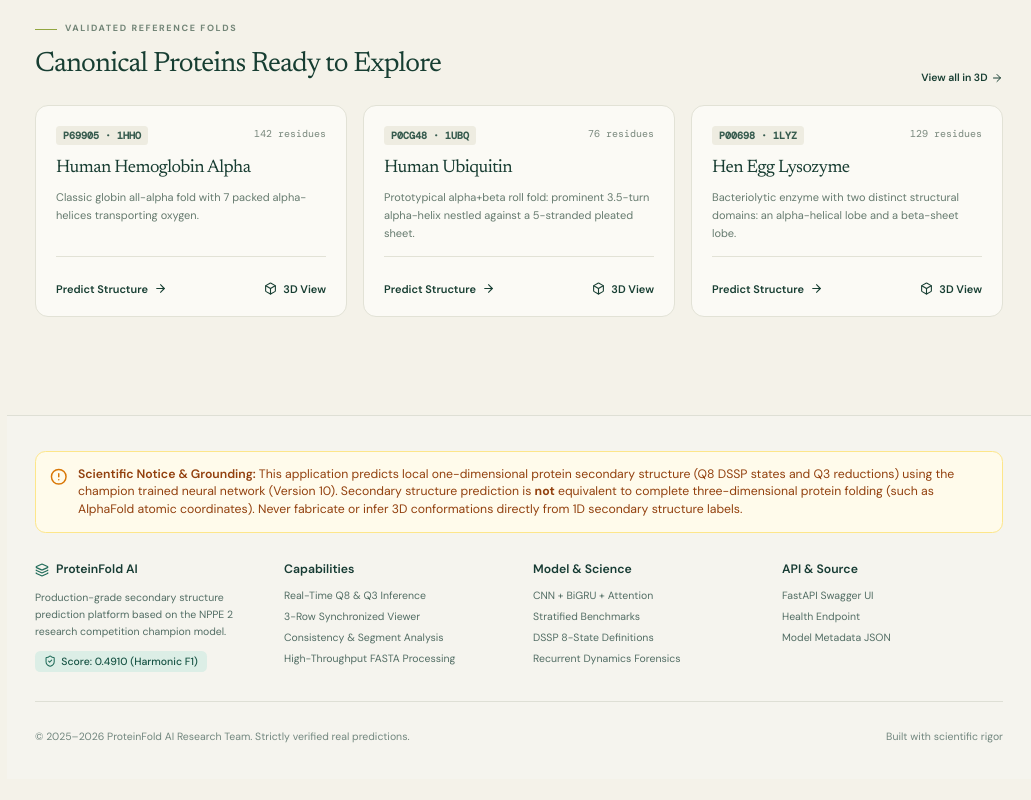
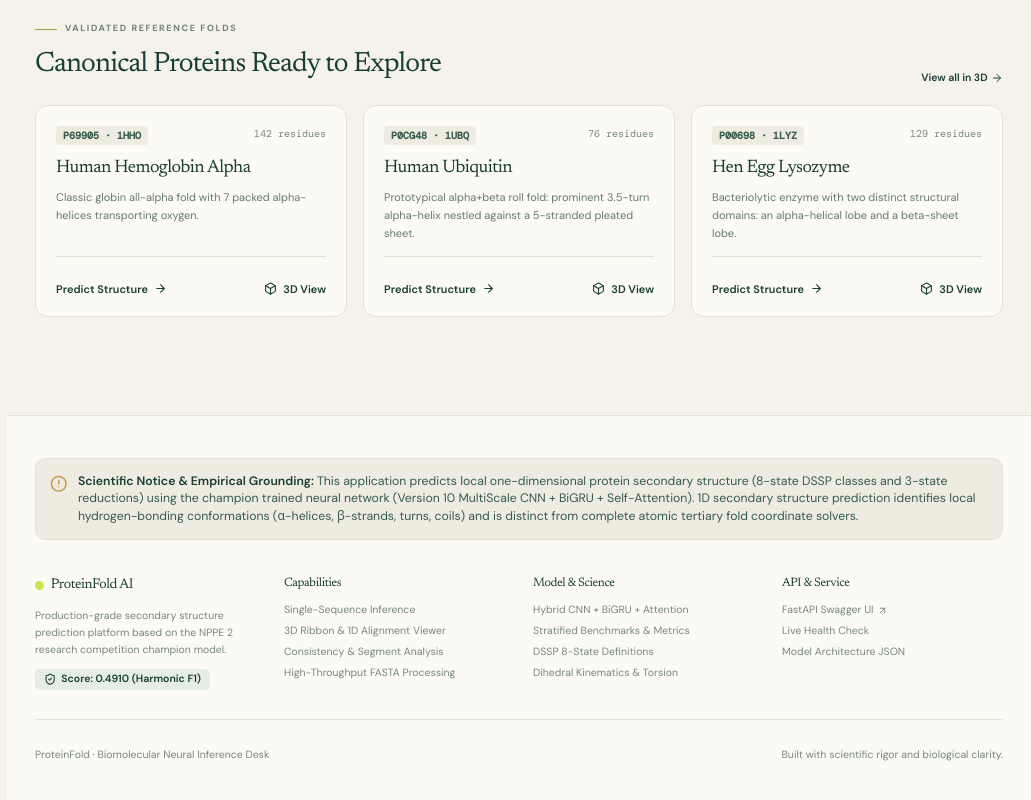
Before and after one commit to manyakaistha/helixq-protein-folding, a Next.js app in the folder frontend/: page / in a window 1280 px wide. Shown: the part 1331-2131 px from the top of the page, without its empty margins (249-1280 px from the left). Before the commit the page ends 2110 px from the top, so only its background shows below. Built offline with nearby package versions, Linux system fonts and the light colour scheme; no server answers; a web font is replaced by a local one.

Commit message:
feat(ops): add automated daemon launcher script and update footer layout

```diff
--- a/frontend/src/components/Footer.tsx
+++ b/frontend/src/components/Footer.tsx
@@ -1,73 +1,132 @@
 'use client';
 
 import React from 'react';
+import { API_BASE_URL } from '@/lib/api';
 import Link from 'next/link';
-import { AlertCircle, Layers, ShieldCheck } from 'lucide-react';
+import { AlertCircle, Layers, ShieldCheck, ArrowUpRight } from 'lucide-react';
 
 export const Footer: React.FC = () => {
   return (
-    <footer className="border-t border-slate-200 dark:border-slate-800 bg-slate-50 dark:bg-slate-950 py-10 mt-20">
+    <footer className="border-t border-[var(--line)] bg-[var(--surface)] py-12 mt-20">
       <div className="max-w-7xl mx-auto px-4 sm:px-6 lg:px-8">
-        {/* Scientific & Biological Disclaimer Banner */}
-        <div className="mb-8 p-4 rounded-xl bg-amber-50 dark:bg-amber-950/30 border border-amber-200 dark:border-amber-800/50 flex items-start space-x-3 text-amber-800 dark:text-amber-300 text-xs sm:text-sm leading-relaxed">
-          <AlertCircle className="w-5 h-5 flex-shrink-0 text-amber-600 dark:text-amber-400 mt-0.5" />
+        {/* Scientific & Biological Grounding Notice */}
+        <div className="mb-10 p-4 rounded-xl bg-[var(--paper-deep)] border border-[var(--line)] flex items-start space-x-3 text-[var(--ink-soft)] text-xs sm:text-sm leading-relaxed">
+          <AlertCircle className="w-5 h-5 shrink-0 text-[var(--gold)] mt-0.5" />
           <div>
-            <span className="font-semibold">Scientific Notice & Grounding: </span>
-            This application predicts local one-dimensional protein secondary structure (Q8 DSSP states and Q3 reductions) using the champion
-            trained neural network (Version 10). Secondary structure prediction is <strong>not</strong> equivalent to complete three-dimensional
-            protein folding (such as AlphaFold atomic coordinates). Never fabricate or infer 3D conformations directly from 1D secondary structure labels.
+            <span className="font-semibold text-[var(--ink)]">Scientific Notice & Empirical Grounding: </span>
+            This application predicts local one-dimensional protein secondary structure (8-state DSSP classes and 3-state reductions) using the champion trained neural network (Version 10 MultiScale CNN + BiGRU + Self-Attention). 1D secondary structure prediction identifies local hydrogen-bonding conformations (&alpha;-helices, &beta;-strands, turns, coils) and is distinct from complete atomic tertiary fold coordinate solvers.
           </div>
         </div>
 
         <div className="grid grid-cols-1 md:grid-cols-4 gap-8 mb-8 text-sm">
           <div className="space-y-3">
-            <h4 className="font-semibold text-slate-900 dark:text-white flex items-center space-x-2">
-              <Layers className="w-4 h-4 text-purple-600" />
+            <h4 className="font-serif text-base font-semibold text-[var(--ink)] flex items-center space-x-2">
+              <span className="w-2.5 h-2.5 rounded-full bg-[var(--lime)]" />
               <span>ProteinFold AI</span>
             </h4>
-            <p className="text-slate-500 dark:text-slate-400 text-xs leading-relaxed">
+            <p className="text-[var(--ink-muted)] text-xs leading-relaxed">
               Production-grade secondary structure prediction platform based on the NPPE 2 research competition champion model.
             </p>
-            <div className="inline-flex items-center space-x-1.5 px-2.5 py-1 rounded-md bg-purple-100 dark:bg-purple-950/60 text-purple-700 dark:text-purple-300 text-xs font-medium">
-              <ShieldCheck className="w-3.5 h-3.5 text-purple-600" />
+            <div className="inline-flex items-center space-x-1.5 px-2.5 py-1 rounded-md bg-[rgba(30,120,94,0.1)] text-[var(--forest)] text-xs font-semibold">
+              <ShieldCheck className="w-3.5 h-3.5 text-[var(--forest)]" />
               <span>Score: 0.4910 (Harmonic F1)</span>
             </div>
           </div>
 
           <div>
-            <h4 className="font-semibold text-slate-900 dark:text-white mb-3">Capabilities</h4>
-            <ul className="space-y-2 text-xs text-slate-500 dark:text-slate-400">
-              <li><Link href="/predict" className="hover:text-purple-600">Real-Time Q8 & Q3 Inference</Link></li>
-              <li><Link href="/viewer" className="hover:text-purple-600">3-Row Synchronized Viewer</Link></li>
-              <li><Link href="/analysis" className="hover:text-purple-600">Consistency & Segment Analysis</Link></li>
-              <li><Link href="/batch" className="hover:text-purple-600">High-Throughput FASTA Processing</Link></li>
+            <h4 className="font-serif text-sm font-semibold text-[var(--ink)] mb-3">Capabilities</h4>
+            <ul className="space-y-2 text-xs text-[var(--ink-muted)]">
+              <li>
+                <Link href="/predict" className="hover:text-[var(--forest)] transition-colors">
+                  Single-Sequence Inference
+                </Link>
+              </li>
+              <li>
+                <Link href="/viewer" className="hover:text-[var(--forest)] transition-colors">
+                  3D Ribbon & 1D Alignment Viewer
+                </Link>
+              </li>
+              <li>
+                <Link href="/analysis" className="hover:text-[var(--forest)] transition-colors">
+                  Consistency & Segment Analysis
+                </Link>
+              </li>
+              <li>
+                <Link href="/batch" className="hover:text-[var(--forest)] transition-colors">
+                  High-Throughput FASTA Processing
+                </Link>
+              </li>
             </ul>
           </div>
 
           <div>
-            <h4 className="font-semibold text-slate-900 dark:text-white mb-3">Model & Science</h4>
-            <ul className="space-y-2 text-xs text-slate-500 dark:text-slate-400">
-              <li><Link href="/models" className="hover:text-purple-600">CNN + BiGRU + Attention</Link></li>
-              <li><Link href="/benchmarks" className="hover:text-purple-600">Stratified Benchmarks</Link></li>
-              <li><Link href="/docs" className="hover:text-purple-600">DSSP 8-State Definitions</Link></li>
-              <li><Link href="/docs" className="hover:text-purple-600">Recurrent Dynamics Forensics</Link></li>
+            <h4 className="font-serif text-sm font-semibold text-[var(--ink)] mb-3">Model & Science</h4>
+            <ul className="space-y-2 text-xs text-[var(--ink-muted)]">
+              <li>
+                <Link href="/models" className="hover:text-[var(--forest)] transition-colors">
+                  Hybrid CNN + BiGRU + Attention
+                </Link>
+              </li>
+              <li>
+                <Link href="/benchmarks" className="hover:text-[var(--forest)] transition-colors">
+                  Stratified Benchmarks & Metrics
+                </Link>
+              </li>
+              <li>
+                <Link href="/docs" className="hover:text-[var(--forest)] transition-colors">
+                  DSSP 8-State Definitions
+                </Link>
+              </li>
+              <li>
+                <Link href="/docs" className="hover:text-[var(--forest)] transition-colors">
+                  Dihedral Kinematics & Torsion
+                </Link>
+              </li>
             </ul>
           </div>
 
           <div>
-            <h4 className="font-semibold text-slate-900 dark:text-white mb-3">API & Source</h4>
-            <ul className="space-y-2 text-xs text-slate-500 dark:text-slate-400">
-              <li><a href="http://localhost:8000/docs" target="_blank" rel="noreferrer" className="hover:text-purple-600">FastAPI Swagger UI</a></li>
-              <li><a href="http://localhost:8000/api/v1/health" target="_blank" rel="noreferrer" className="hover:text-purple-600">Health Endpoint</a></li>
-              <li><a href="http://localhost:8000/api/v1/model/info" target="_blank" rel="noreferrer" className="hover:text-purple-600">Model Metadata JSON</a></li>
+            <h4 className="font-serif text-sm font-semibold text-[var(--ink)] mb-3">API & Service</h4>
+            <ul className="space-y-2 text-xs text-[var(--ink-muted)]">
+              <li>
+                <a
+                  href={`${API_BASE_URL.replace(/\/api\/v1\/?$/, '')}/docs`}
+                  target="_blank"
+                  rel="noreferrer"
+                  className="hover:text-[var(--forest)] transition-colors inline-flex items-center gap-1"
+                >
+                  <span>FastAPI Swagger UI</span>
+                  <ArrowUpRight size={11} />
+                </a>
+              </li>
+              <li>
+                <a
+                  href={`${API_BASE_URL}/health`}
+                  target="_blank"
+                  rel="noreferrer"
+                  className="hover:text-[var(--forest)] transition-colors"
+                >
+                  Live Health Check
+                </a>
+              </li>
+              <li>
+                <a
+                  href={`${API_BASE_URL}/model/info`}
+                  target="_blank"
+                  rel="noreferrer"
+                  className="hover:text-[var(--forest)] transition-colors"
+                >
+                  Model Architecture JSON
+                </a>
+              </li>
             </ul>
           </div>
         </div>
 
-        <div className="pt-8 border-t border-slate-200 dark:border-slate-800 flex flex-col sm:flex-row items-center justify-between text-xs text-slate-400">
-          <p>© 2025–2026 ProteinFold AI Research Team. Strictly verified real predictions.</p>
+        <div className="pt-8 border-t border-[var(--line)] flex flex-col sm:flex-row items-center justify-between text-xs text-[var(--ink-muted)]">
+          <p>ProteinFold &middot; Biomolecular Neural Inference Desk</p>
           <p className="mt-2 sm:mt-0 flex items-center space-x-1">
-            <span>Built with scientific rigor</span>
+            <span>Built with scientific rigor and biological clarity.</span>
           </p>
         </div>
       </div>
```
Also changed, not shown: 1 other file (tests, documents, lock files or other folders).
